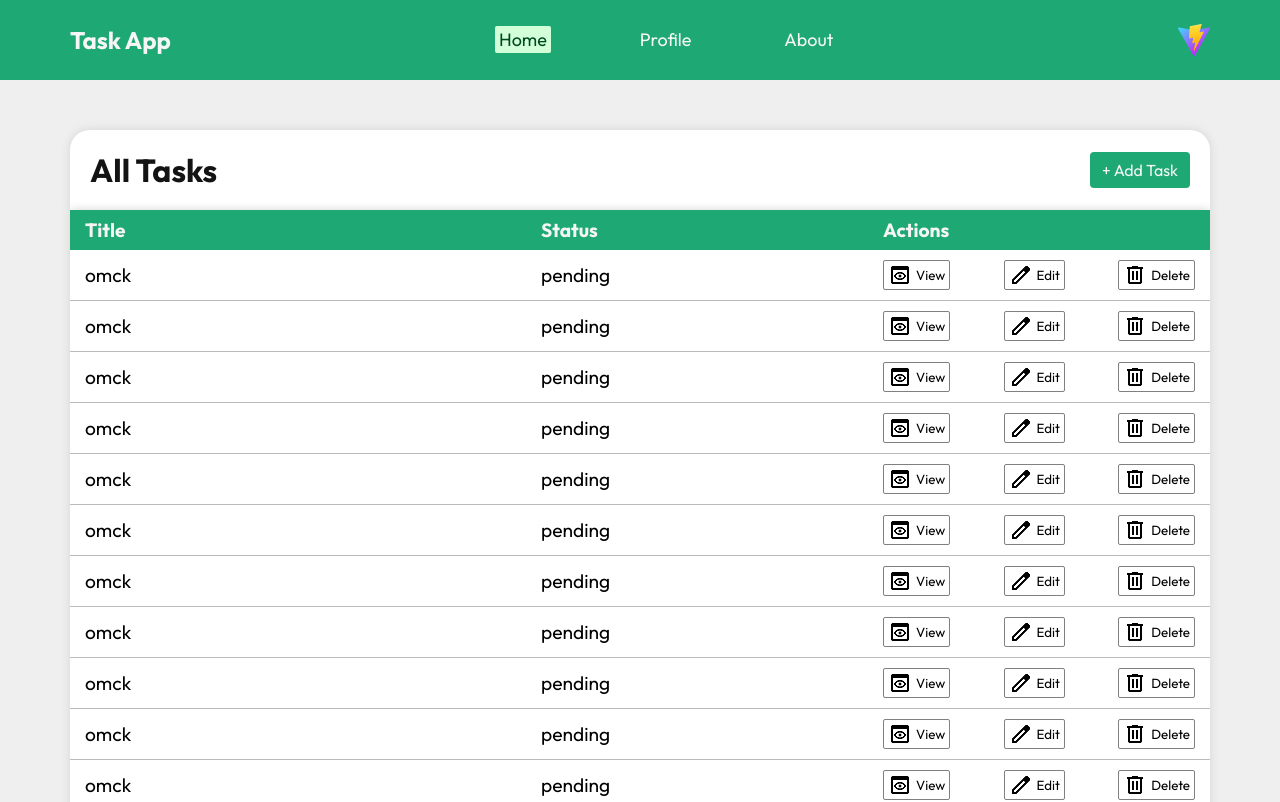
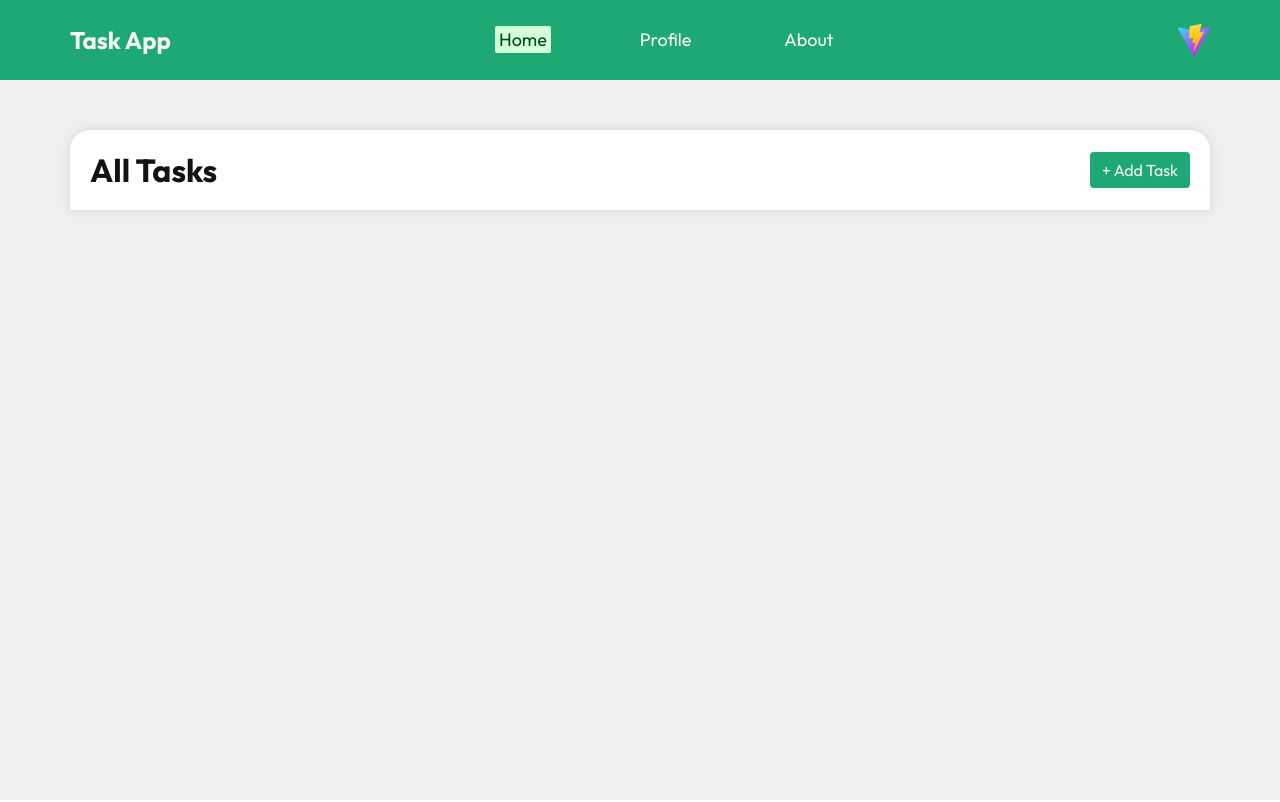
Before and after one commit to v-ishwa/Task-App, a React app in the folder Frontend/: page / in a window 1280 px wide. Shown: the top 802 px of the page. Built offline with nearby package versions, Linux system fonts and the light colour scheme; the HTML template or start-up script is replaced by a standard one.

Commit message:
Auth Context added

```diff
--- a/Frontend/package.json
+++ b/Frontend/package.json
@@ -11,7 +11,6 @@
   },
   "dependencies": {
     "@reduxjs/toolkit": "^2.9.0",
-    "axios": "^1.12.2",
     "react": "^19.1.1",
     "react-dom": "^19.1.1",
     "react-hot-toast": "^2.6.0",
--- /dev/null
+++ b/Frontend/src/components/TaskCard/TaskCard.jsx
@@ -0,0 +1,11 @@
+import React from 'react'
+
+const TaskCard = ({task}) => {
+  return (
+    <div key={task.id}>
+
+    </div>
+  )
+}
+
+export default TaskCard
--- a/Frontend/src/pages/Home/HomePage.css
+++ b/Frontend/src/pages/Home/HomePage.css
@@ -39,66 +39,3 @@
   cursor: pointer;
   transition: 400ms;
 }
-
-.task-table {
-  border-collapse: collapse;
-  max-width: 100%;
-
-  font-size: 1.2em;
-  background: rgb(255, 255, 255);
-  border-radius: 0px 0px 20px 20px;
-  box-shadow: 0 0 10px rgb(212, 212, 212);
-  text-align: left;
-}
-
-.task-table thead th:nth-child(1) {
-  width: 40%;
-}
-
-.task-table thead th:nth-child(2) {
-  width: 30%;
-}
-
-.task-table thead th:nth-child(3) {
-  width: 30%;
-}
-
-.task-table thead th {
-  background: #1ea974;
-  color: rgb(245, 245, 245);
-  padding: 8px 15px;
-  font-weight: bold;
-}
-
-.task-table tbody tr {
-  border-bottom: 1px solid rgb(187, 187, 187);
-  /* background: white; */
-}
-.task-table tbody tr:last-child {
-  border: none;
-  /* background: white; */
-}
-
-.task-table tbody tr td {
-  padding: 10px 15px;
-  vertical-align: middle;
-}
-.table-buttons {
-  display: flex;
-  justify-content: space-between;
-}
-.task-table tbody tr td:last-child button {
-  display: flex;
-  align-items: center;
-  justify-content: center;
-  column-gap: 4px;
-  padding: 2px 4px;
-  background: white;
-  border: 1px solid gray;
-  border-radius: 2px;
-}
-
-.task-table tbody tr td:last-child button:hover {
-  cursor: pointer;
-  background: rgb(222, 220, 220);
-}
--- a/Frontend/src/pages/Home/HomePage.jsx
+++ b/Frontend/src/pages/Home/HomePage.jsx
@@ -3,32 +3,12 @@ import "./HomePage.css";
 import edit from "../../assets/edit.png";
 import trash from "../../assets/trash.png";
 import view from "../../assets/view.png";
+import TaskCard from "../../components/TaskCard/TaskCard";
 
 const HomePage = () => {
   const tasks = [
     { id: 1, title: "omck", status: "pending" },
     { id: 2, title: "omck", status: "pending" },
-    { id: 3, title: "omck", status: "pending" },
-    { id: 3, title: "omck", status: "pending" },
-    { id: 3, title: "omck", status: "pending" },
-    { id: 3, title: "omck", status: "pending" },
-    { id: 3, title: "omck", status: "pending" },
-    { id: 3, title: "omck", status: "pending" },
-    { id: 3, title: "omck", status: "pending" },
-    { id: 3, title: "omck", status: "pending" },
-    { id: 3, title: "omck", status: "pending" },
-    { id: 3, title: "omck", status: "pending" },
-    { id: 3, title: "omck", status: "pending" },
-    { id: 3, title: "omck", status: "pending" },
-    { id: 3, title: "omck", status: "pending" },
-    { id: 3, title: "omck", status: "pending" },
-    { id: 3, title: "omck", status: "pending" },
-    { id: 3, title: "omck", status: "pending" },
-    { id: 3, title: "omck", status: "pending" },
-    { id: 3, title: "omck", status: "pending" },
-    { id: 3, title: "omck", status: "pending" },
-    { id: 3, title: "omck", status: "pending" },
-    { id: 3, title: "omck", status: "pending" },
     { id: 3, title: "omck", status: "pending" },
   ];
   return (
@@ -38,28 +18,9 @@ const HomePage = () => {
           <h1 className="heading">All Tasks</h1>
           <button className="add-task-button">+ Add Task</button>
         </div>
-        <table className="task-table">
-          <thead>
-            <tr>
-              <th>Title</th>
-              <th>Status</th>
-              <th>Actions</th>
-            </tr>
-          </thead>
-          <tbody>
-            {tasks.map((task) => (
-              <tr key={task.id}>
-                <td>{task.title}</td>
-                <td>{task.status}</td>
-                <td className="table-buttons">
-                  <button><img src={view} alt="" />View</button>
-                  <button><img src={edit} alt="" />Edit</button>
-                  <button><img src={trash} alt="" />Delete</button>
-                </td>
-              </tr>
-            ))}
-          </tbody>
-        </table>
+        {tasks.map((task, _) => (
+          <TaskCard task={task}/>
+        ))}
       </div>
     </div>
   );
--- a/Frontend/src/pages/Register/RegisterPage.css
+++ b/Frontend/src/pages/Register/RegisterPage.css
@@ -20,7 +20,7 @@
 }
 
 .auth-input {
-    color: rgb(102, 101, 101) ;
+  color: rgb(102, 101, 101);
   font-size: 16px;
   padding: 10px 40px;
   border: 1px solid rgb(199, 196, 196);
```
Also changed, not shown: Frontend/src/axios/axiosInstance.js (deleted, +0 -19 lines), Frontend/src/contexts/AuthContext.jsx (+94 -9 lines), Frontend/src/pages/Register/RegisterPage.jsx (+7 -2 lines), Frontend/src/components/TaskCard/TaskCard.css (added), 2 other files (tests, documents, lock files or other folders). Lines whose indentation alone changed are shown as unchanged.
